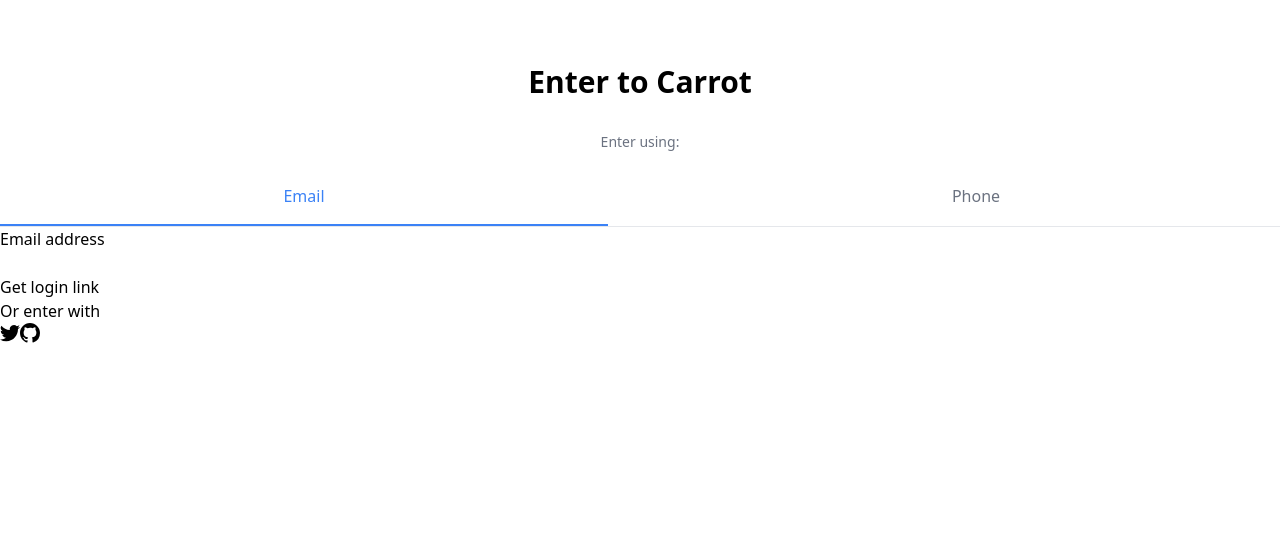
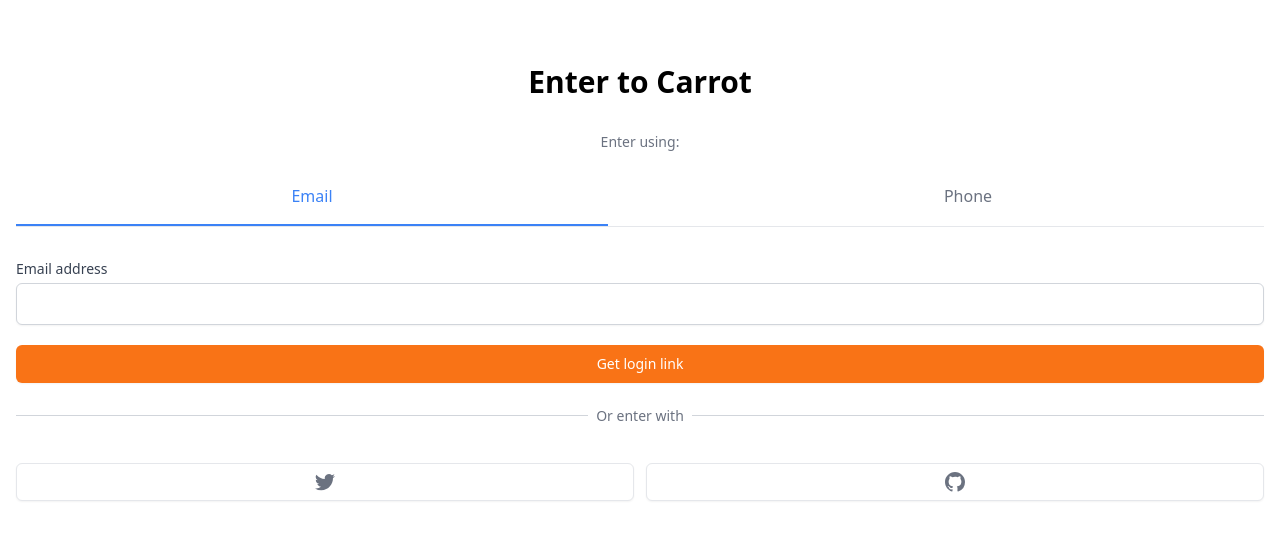
Before and after one commit to leekyungho112/carrot-market, a Next.js app: page /enter in a window 1280 px wide. Shown: the top 540 px of the page. Built offline with nearby package versions, Linux system fonts and the light colour scheme.

Commit message:
Auth UI part2

```diff
--- a/package.json
+++ b/package.json
@@ -8,6 +8,7 @@
     "lint": "next lint"
   },
   "dependencies": {
+    "@tailwindcss/forms": "^0.4.0",
     "next": "^12.0.10",
     "react": "^18.0.0-rc.0",
     "react-dom": "^18.0.0-rc.0"
--- a/pages/enter.tsx
+++ b/pages/enter.tsx
@@ -9,7 +9,7 @@
   const onEmailClick = () => setMethod('email');
   const onPhoneClick = () => setMethod('phone');
   return (
-    <div className="mt-16">
+    <div className="mt-16 px-4">
       <h3 className="text-3xl font-bold text-center">Enter to Carrot</h3>
       <div className="mt-8">
         <div className="flex flex-col items-center">
@@ -39,34 +39,48 @@
             </button>
           </div>
         </div>
-        <form>
-          <label>
+        <form className="flex flex-col mt-8">
+          <label className="text-sm font-medium text-gray-700">
             {method === 'email' ? 'Email address' : null}
             {method === 'phone' ? 'Phone number' : null}
           </label>
-          <div>
-            {method === 'email' ? <input type="email" required /> : null}
+          <div className="mt-1">
+            {method === 'email' ? (
+              <input
+                type="email"
+                className=" appearance-none w-full px-3 py-2 border border-gray-300 rounded-md shadow-sm placeholder-gray-400 focus:outline-none focus:ring-orange-500 focus:border-orange-500"
+                required
+              />
+            ) : null}
             {method === 'phone' ? (
-              <div>
-                <span>+82</span>
-                <input type="number" required />
+              <div className="flex rounded-md shadow-sm">
+                <span className="flex items-center justify-center text-sm px-3 rounded-l-md shadow-sm border border-r-0 border-gray-300 bg-gray-50 text-gray-500 select-none">
+                  +82
+                </span>
+                <input
+                  type="number"
+                  className=" appearance-none w-full px-3 py-2 border border-gray-300 rounded-md rounded-l-none shadow-sm placeholder-gray-400 focus:outline-none focus:ring-orange-500 focus:border-orange-500"
+                  required
+                />
               </div>
             ) : null}
           </div>
-          <button>
+          <button className="mt-5 bg-orange-500 hover:bg-orange-600 text-white py-2 px-4 border border-transparent rounded-md shadow-sm text-sm font-medium focus:ring-2 focus:ring-offset-2 focus:outline-none focus:ring-orange-500">
             {method === 'email' ? 'Get login link' : null}
             {method === 'phone' ? 'Get one-time password' : null}
           </button>
         </form>
-        <div>
-          <div>
-            <div />
-            <div>
-              <span>Or enter with</span>
+        <div className="mt-8">
+          <div className="relative">
+            <div className="absolute w-full border-t border-gray-300" />
+            <div className="relative -top-3 text-center">
+              <span className=" bg-white px-2 text-sm text-gray-500">
+                Or enter with
+              </span>
             </div>
           </div>
-          <div>
-            <button>
+          <div className="grid grid-cols-2 gap-3 mt-6">
+            <button className="flex justify-center items-center py-2 px-4 border borgra300 rounded-md shadow-sm bg-white text-sm font-medium text-gray-500 hover:bg-gray-50">
               <svg
                 className="w-5 h-5"
                 aria-hidden="true"
@@ -76,7 +90,7 @@
                 <path d="M6.29 18.251c7.547 0 11.675-6.253 11.675-11.675 0-.178 0-.355-.012-.53A8.348 8.348 0 0020 3.92a8.19 8.19 0 01-2.357.646 4.118 4.118 0 001.804-2.27 8.224 8.224 0 01-2.605.996 4.107 4.107 0 00-6.993 3.743 11.65 11.65 0 01-8.457-4.287 4.106 4.106 0 001.27 5.477A4.073 4.073 0 01.8 7.713v.052a4.105 4.105 0 003.292 4.022 4.095 4.095 0 01-1.853.07 4.108 4.108 0 003.834 2.85A8.233 8.233 0 010 16.407a11.616 11.616 0 006.29 1.84" />
               </svg>
             </button>
-            <button>
+            <button className="flex justify-center items-center py-2 px-4 border borgra300 rounded-md shadow-sm bg-white text-sm font-medium text-gray-500 hover:bg-gray-50">
               <svg
                 className="w-5 h-5"
                 aria-hidden="true"
--- a/tailwind.config.js
+++ b/tailwind.config.js
@@ -7,5 +7,5 @@
     extend: {},
   },
   darkMode: 'class',
-  plugins: [],
+  plugins: [require('@tailwindcss/forms')],
 };
```
Also changed, not shown: 2 other files (tests, documents, lock files or other folders).
